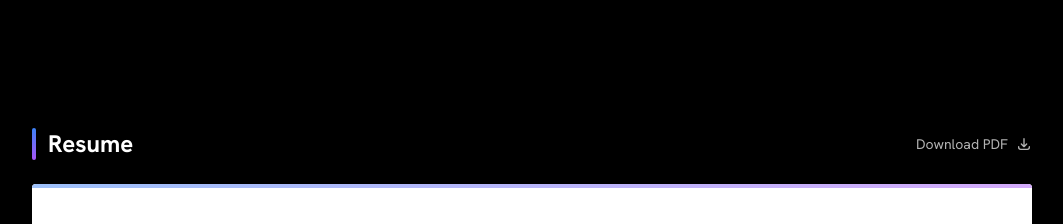
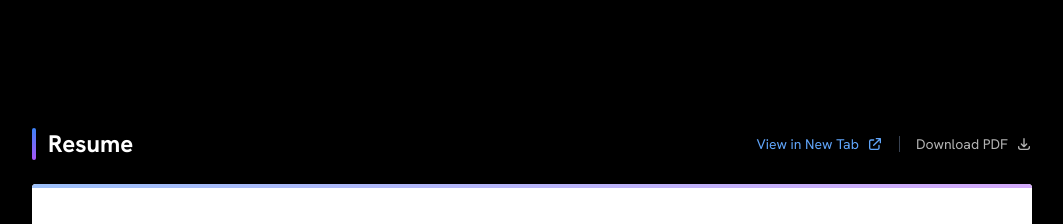
Before and after one commit to Anuj-er/Folio-Anuj, a Next.js app: page /resume in a window 1280 px wide. Shown: the top 224 px of the page, without its empty margins (108-1171 px from the left). Built offline with nearby package versions, Linux system fonts and the light colour scheme; no server answers; the database is empty.

Commit message:
chore: revert to local resume hosting and simplify admin UI

```diff
--- a/app/(main)/resume/page.tsx
+++ b/app/(main)/resume/page.tsx
@@ -19,6 +19,21 @@ async function ResumeContent() {
                     <div className="h-8 w-1 bg-gradient-to-b from-blue-500 to-purple-500 rounded-full"></div>
                     <h1 className="text-2xl font-bold text-white">Resume</h1>
                 </div>
+
+                <div className="flex items-center gap-4">
+                    <a
+                        href={resumeUrl}
+                        target="_blank"
+                        rel="noopener noreferrer"
+                        className="flex items-center gap-2 text-sm font-medium text-blue-400 hover:text-blue-300 transition-colors group"
+                    >
+                        <span>View in New Tab</span>
+                        <svg className="w-4 h-4" fill="none" stroke="currentColor" viewBox="0 0 24 24">
+                            <path strokeLinecap="round" strokeLinejoin="round" strokeWidth={2} d="M10 6H6a2 2 0 00-2 2v10a2 2 0 002 2h10a2 2 0 002-2v-4M14 4h6m0 0v6m0-6L10 14" />
+                        </svg>
+                    </a>
+
+                    <div className="h-4 w-[1px] bg-gray-700"></div>
 
                     <a
                         href={resumeUrl}
@@ -42,6 +57,7 @@ async function ResumeContent() {
                             />
                         </svg>
                     </a>
+                </div>
             </div>
 
             {/* PDF Viewer - Full Height for Seamless Scrolling */}
--- a/app/admin/page.tsx
+++ b/app/admin/page.tsx
@@ -354,19 +354,18 @@ export default function AdminPage() {
                                 />
                             </div>
                             <div className="md:col-span-2">
-                                <FileUpload
-                                    value={about.socialLinks?.resume || ''}
-                                    onChange={(url) => setAbout({ ...about, socialLinks: { ...about.socialLinks, resume: url } })}
-                                    label="Upload Resume (PDF)"
-                                    accept=".pdf,application/pdf"
-                                />
-                                <p className="text-xs text-gray-500 mt-1">Alternatively, you can still paste a direct URL here if you prefer.</p>
-                                <input
-                                    className="w-full mt-2 rounded border border-gray-700 bg-black p-2 text-sm text-white"
-                                    placeholder="Resume URL"
-                                    value={about.socialLinks?.resume || ''}
-                                    onChange={(e) => setAbout({ ...about, socialLinks: { ...about.socialLinks, resume: e.target.value } })}
-                                />
+                                <label className="block text-sm text-gray-400 mb-1">Resume / Document Link</label>
+                                <div className="flex flex-col gap-1">
+                                    <input
+                                        className="w-full rounded border border-gray-700 bg-black p-2 text-white"
+                                        placeholder="e.g., /resume/resume.pdf or a link"
+                                        value={about.socialLinks?.resume || ''}
+                                        onChange={(e) => setAbout({ ...about, socialLinks: { ...about.socialLinks, resume: e.target.value } })}
+                                    />
+                                    <p className="text-[10px] text-gray-500 italic">
+                                        Tip: If you upload your resume to the <code>public/resume</code> folder, use <code>/resume/resume.pdf</code> here.
+                                    </p>
+                                </div>
                             </div>
                         </div>
                     </div>
--- a/components/admin/ImageUpload.tsx
+++ b/components/admin/ImageUpload.tsx
@@ -86,7 +86,8 @@ export default function FileUpload({
             const timestamp = Math.round(new Date().getTime() / 1000);
             const paramsToSign = {
                 timestamp: timestamp,
-                folder: 'folio-anuj', // Optional: organize images in a folder
+                folder: 'folio-anuj',
+                access_mode: 'public',
             };
 
             const response = await fetch('/api/cloudinary/sign', {
@@ -127,15 +128,14 @@ export default function FileUpload({
             formData.append('timestamp', timestamp.toString());
             formData.append('signature', signature);
             formData.append('folder', 'folio-anuj');
+            formData.append('access_mode', 'public');
 
-            // Determine resource type based on file type
-            // Note: raw uploads in Cloudinary sometimes behave differently.
-            // For PDFs, 'auto' or 'image' usually works fine for previewing,
-            // but 'raw' is for non-transformable files.
-            // Let's use 'auto' which is most reliable.
+            // Determine resource type: PDFs are best handled as 'image' in Cloudinary
+            // for public previewing and multi-page support.
+            const resourceType = file.type === 'application/pdf' ? 'image' : 'auto';
 
             const uploadResponse = await fetch(
-                `https://api.cloudinary.com/v1_1/${process.env.NEXT_PUBLIC_CLOUDINARY_CLOUD_NAME || 'folioanuj'}/auto/upload`,
+                `https://api.cloudinary.com/v1_1/${process.env.NEXT_PUBLIC_CLOUDINARY_CLOUD_NAME || 'folioanuj'}/${resourceType}/upload`,
                 {
                     method: 'POST',
                     body: formData,
```
Also changed, not shown: 1 other file (tests, documents, lock files or other folders). Lines whose indentation alone changed are shown as unchanged.
